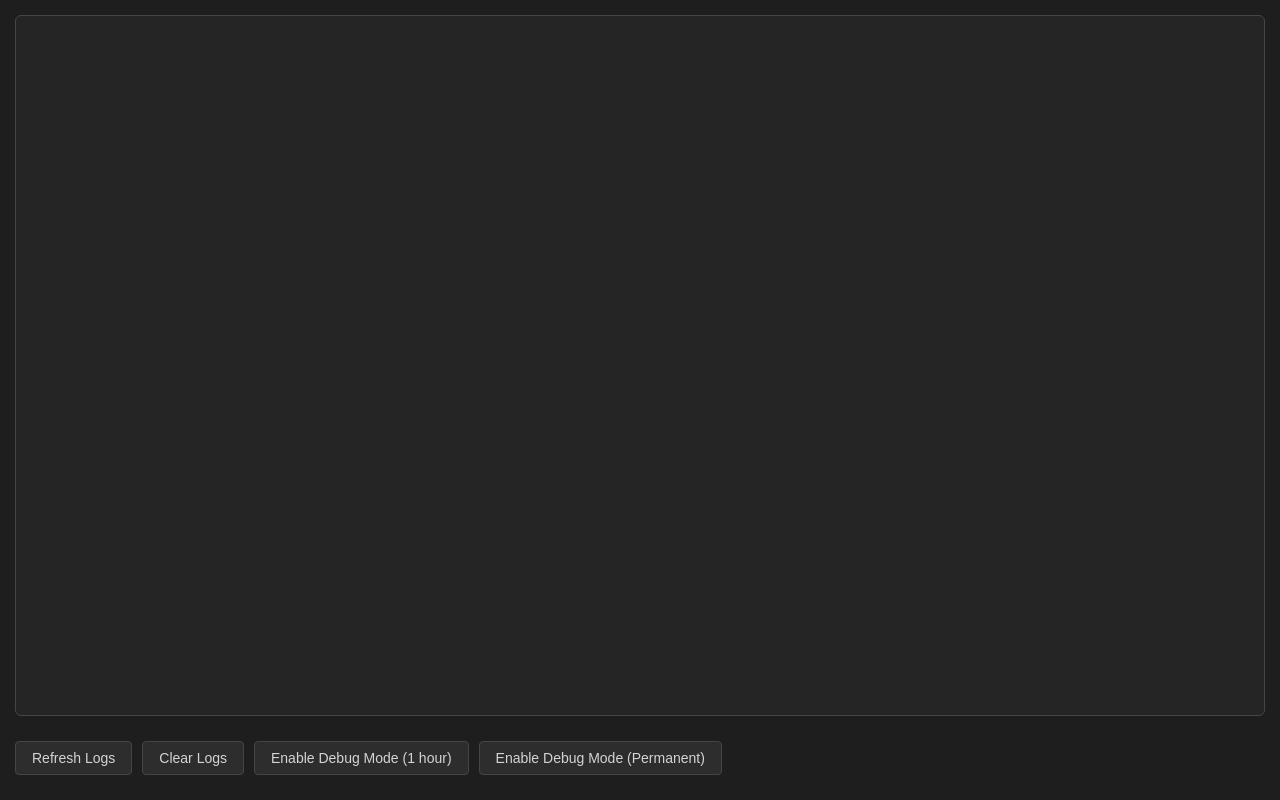
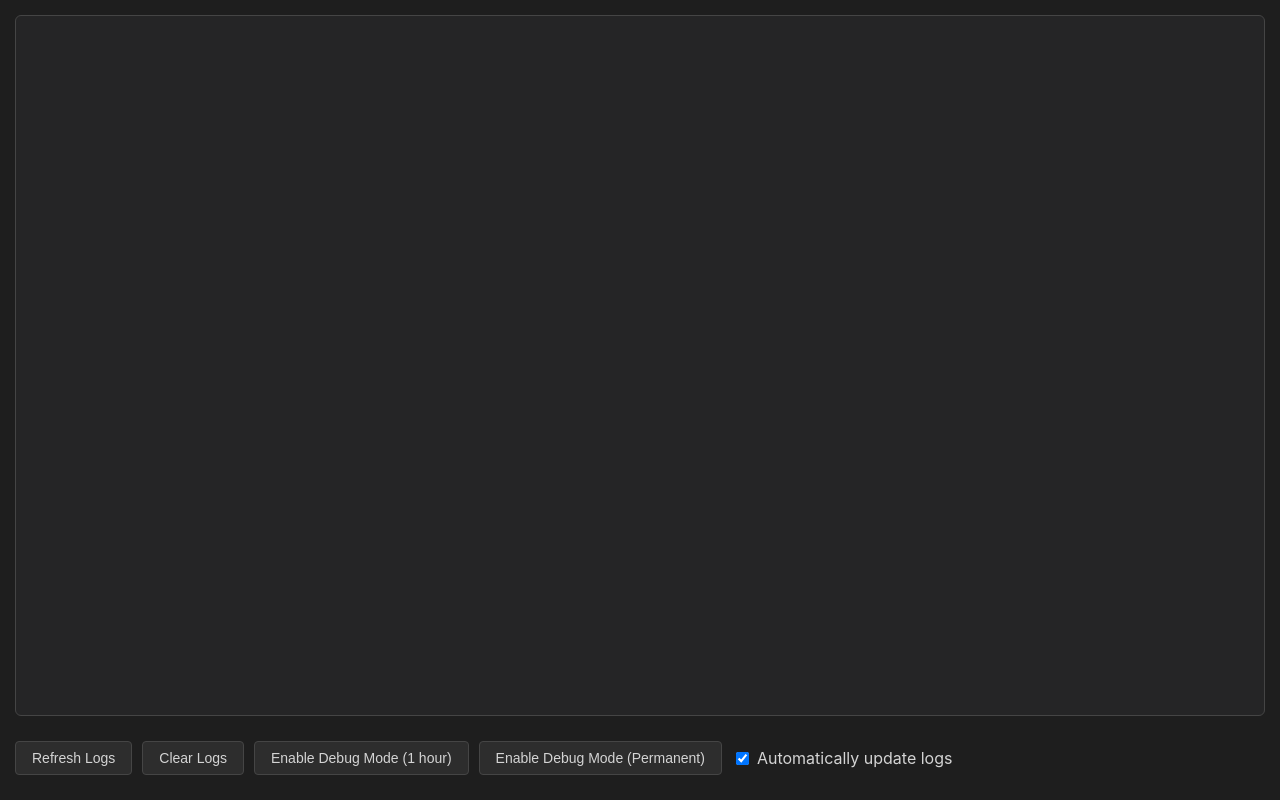
Before and after one commit to lugia19/Claude-Usage-Extension, a plain HTML site: page debug.html in a window 1280 px wide. Drawn offline with Linux system fonts and the light colour scheme.

Commit message:
Add checkbox to pause the log autoupdate on the debug page.

```diff
--- a/debug.html
+++ b/debug.html
@@ -145,6 +145,10 @@
 		<button id="enableDebug">Enable Debug Mode (1 hour)</button>
 		<button id="enablePermanentDebug">Enable Debug Mode (Permanent)</button>
 		<button id="returnToClaude" style="display: none;">Return to claude.ai</button>
+		<label style="display: flex; align-items: center; gap: 5px;">
+			<input type="checkbox" id="autoUpdate" checked>
+			Automatically update logs
+		</label>
 		<span id="debugStatus"></span>
 	</div>
 	<script src="lib/browser-polyfill.min.js"></script>
--- a/debug.js
+++ b/debug.js
@@ -121,7 +121,9 @@ function enablePermanentDebug() {
 function startAutoRefresh() {
 	if (!autoRefreshInterval) {
 		autoRefreshInterval = setInterval(() => {
-			showLogs();
+			if (document.getElementById('autoUpdate').checked) {
+				showLogs();
+			}
 			updateDebugStatus();
 		}, 5000);
 	}
```
